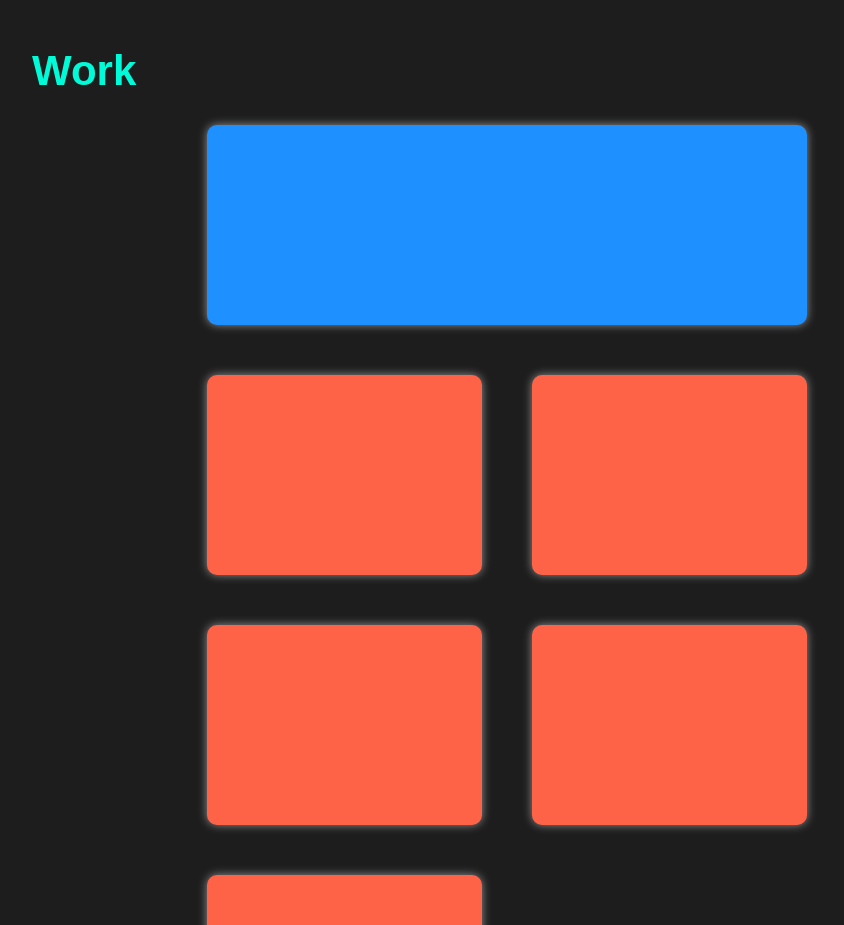
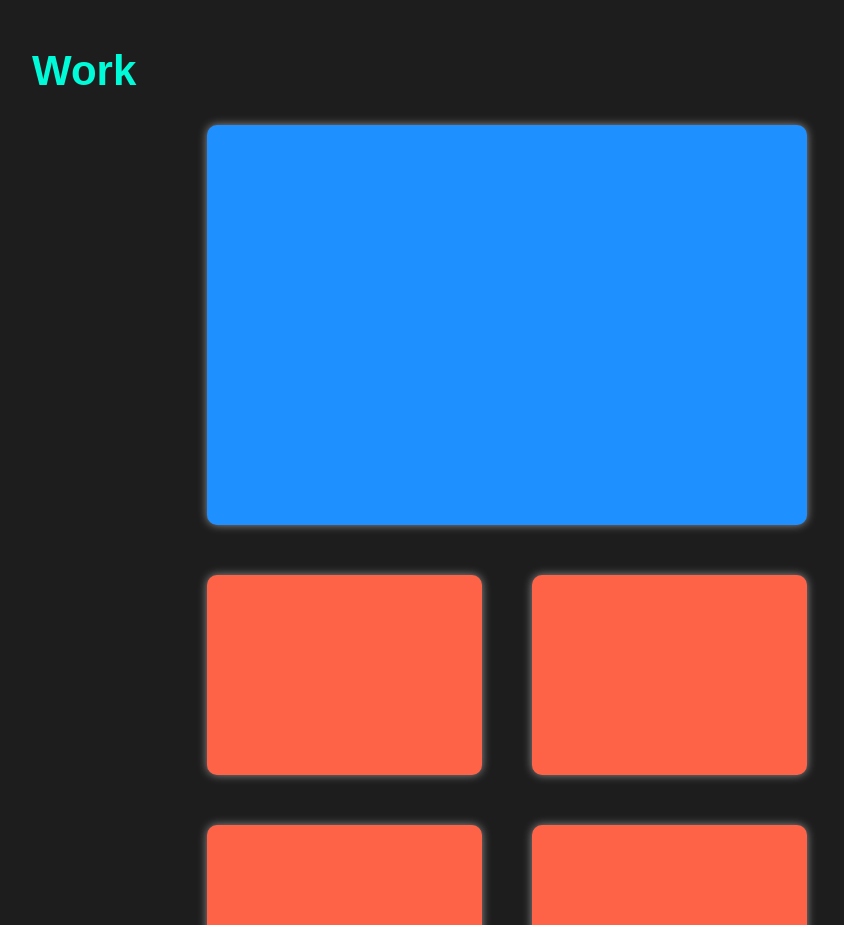
Before and after one commit to swe-thinhnguyen1701/portfolio, a plain HTML site: page index.html in a window 1280 px wide. Shown: the part 1229-2154 px from the top of the page, without its empty margins (258-1102 px from the left). Drawn offline with Linux system fonts and the light colour scheme; a web font is replaced by a local one.

Commit message:
modify work simulation section

```diff
--- a/css/style.css
+++ b/css/style.css
@@ -300,6 +300,10 @@ main {
   box-shadow: 0 0 10px var(--secondary-color);
 }
 
+.project:first-child{
+  height: 400px;
+}
+
 .project-description {
   margin-top: 40px;
   opacity: 0;
@@ -326,6 +330,7 @@ main {
 
   .project:first-child {
     grid-column: 1 / 3;
+    grid-row: 1 / 2;
     /* grid-row: 1; */
   }
 }
```
